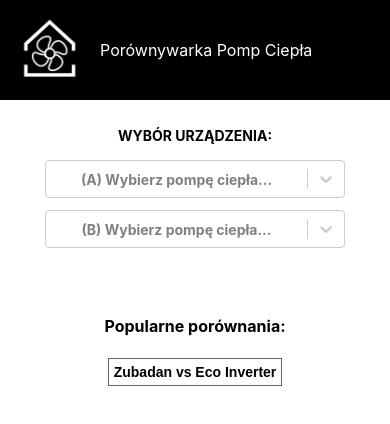
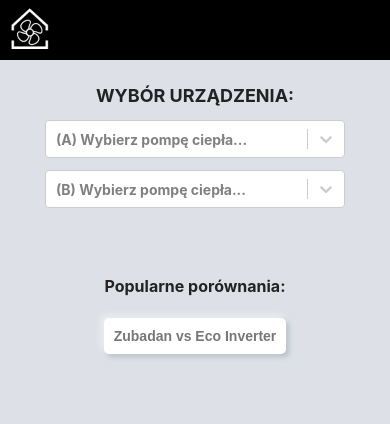
Before and after one commit to DarGrz/HPC, a React (Create React App) app: page / in a window 390 px wide. Shown: the top 424 px of the page. Built offline with nearby package versions, Linux system fonts and the light colour scheme.

Commit message:
Css styling

```diff
--- a/src/components/PumpTable.js
+++ b/src/components/PumpTable.js
@@ -1,11 +1,11 @@
 import React, { Fragment } from "react";
 
-import "./PumpTable.css";
+import classes from "./PumpTable.module.css";
 
 function PumpTable(props) {
   return (
-    <Fragment>
-      <tr className="margint pumpImage">
+    <Fragment className={classes.pumpTable}>
+      <tr className={(classes.margint, classes.pumpImage)}>
         <th>Zdjęcie: </th>
         <td className="center">
           <img
--- a/src/components/PumpTable.css
+++ b/src/components/PumpTable.module.css
@@ -1,3 +1,7 @@
+.pumpTable {
+  background-color: #fff;
+}
+
 img {
   width: 70%;
   max-width: 250px;
--- a/src/components/SelectPumps.css
+++ b/src/components/SelectPumps.css
@@ -5,6 +5,26 @@
   font-weight: bold;
   font-size: 16px;
   margin: auto;
+}
+.css-1s2u09g-control {
+  background-color: #dde1e7;
+  font-weight: bold;
+  font-size: 18px;
+  border: none;
+  outline: none;
+  cursor: pointer;
+  box-shadow: -3px -3px 7px #ffffff73, 3px 3px 5px rgba(94, 104, 121, 0.288);
+  border: none;
+  border-radius: 5px;
+  color: #333;
+}
+
+.css-319lph-ValueContainer {
+  border: none;
+}
+
+.css-b62m3t-container {
+  text-align: left;
 }
 
 table {
@@ -54,7 +74,8 @@
 
   table th,
   table td {
-    font-size: 14px;
+    font-size: 18px;
+    color: #222;
   }
 
   .marginb th,
--- a/src/components/VersusContainer.module.css
+++ b/src/components/VersusContainer.module.css
@@ -6,4 +6,5 @@
   align-content: center;
   flex-wrap: wrap;
   margin-top: 25px;
+  color: #222;
 }
--- a/src/components/data.js
+++ b/src/components/data.js
@@ -1,5 +1,5 @@
 import MitsuImage from "../images/pumps/mitsubishi_zubadan/mitsubishi_zubadan.png";
-import EcoInverterImage from "../images/pumps/mistubishi_ecoinverter/mitsubishi_ecoinverter.jpg";
+import EcoInverterImage from "../images/pumps/mistubishi_ecoinverter/eco-inverter-cylinder.png";
 
 export const Products = [
   {
--- a/src/components/layouts/Navbar.js
+++ b/src/components/layouts/Navbar.js
@@ -8,7 +8,6 @@
       <div className={classes.logo}>
         <img src={logoWhite} alt="logo" />
       </div>
-      <div className={classes.navText}>Porównywarka Pomp Ciepła</div>
     </div>
   );
 };
--- a/src/components/layouts/Navbar.module.css
+++ b/src/components/layouts/Navbar.module.css
@@ -1,16 +1,31 @@
 .navbar {
   display: flex;
   justify-content: start;
-  align-items: center;
+  align-items: start;
   background-color: black;
   color: #fff;
 }
 .logo {
   display: flex;
   justify-content: center;
-  width: 100px;
+  max-width: 100px;
 }
 
 .logo img {
   width: 100%;
+  padding: 5px;
 }
+
+@media (max-width: 800px) {
+  .navbar {
+    flex-direction: column;
+    align-items: start;
+    align-content: flex-start;
+  }
+  .logo {
+    max-width: 60px;
+  }
+  .navText {
+    text-align: center;
+  }
+}
--- a/src/components/ui/VersusButton.module.css
+++ b/src/components/ui/VersusButton.module.css
@@ -1,15 +1,19 @@
 .versusButton {
-  background: none;
+  background-color: #fff;
   padding: 15px;
-  border: 1px solid #666;
   font-weight: bold;
   font-size: 18px;
+  border: none;
+  outline: none;
   cursor: pointer;
+  box-shadow: -3px -3px 7px #ffffff73, 3px 3px 5px rgba(94, 104, 121, 0.288);
+  border-radius: 5px;
+  color: #777;
 }
 
 @media (max-width: 800px) {
   .versusButton {
-    padding: 5px;
+    padding: 10px;
     font-size: 14px;
   }
 }
--- a/src/index.css
+++ b/src/index.css
@@ -6,6 +6,7 @@
   -webkit-font-smoothing: antialiased;
   -moz-osx-font-smoothing: grayscale;
   min-width: 356px;
+  background-color: #dde1e7;
 }
 
 code {
```
Also changed, not shown: src/images/pumps/mistubishi_ecoinverter/eco-inverter-cylinder.png (added).
